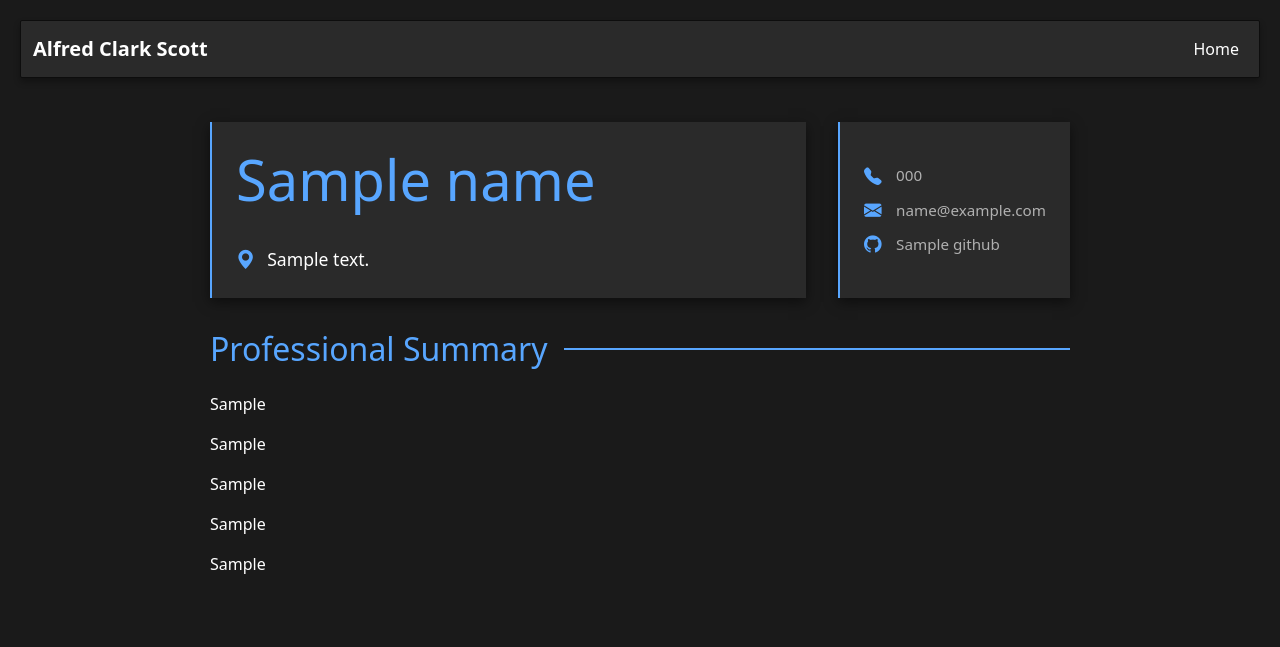
After one commit to alfred-c-scott/PortfolioSite, a FastAPI app: template app/templates/home.html in a window 1280 px wide. The commit adds this page. Shown: the top 647 px of the page. Run offline with FastAPI, Linux system fonts and the light colour scheme; the template is opened without the code that fills it: most values are stand-ins (such as "Sample title", 1, 10 or a date in 2020); parts of the project's set-up code (start-up, migrations or seed data) failed here and were passed over.

```diff
--- a/app/main.py
+++ b/app/main.py
@@ -1,12 +1,15 @@
 # app/main.py
 import os
-
 from fastapi import FastAPI
 from fastapi import Request
 from fastapi import status
 from fastapi.responses import HTMLResponse
 from fastapi.staticfiles import StaticFiles
 from fastapi.templating import Jinja2Templates
+
+from core import resume_data as r
+from core.config import settings
+
 app = FastAPI()
 
 templates = Jinja2Templates(directory="app/templates")
@@ -16,10 +19,17 @@ app.mount("/static", StaticFiles(directory="app/static"), name="static")
 os.makedirs("logs", exist_ok=True)
 
 @app.get('/')
-async def home(
-        request: Request) -> HTMLResponse:
+async def home(request: Request) -> HTMLResponse:
+    _context = dict()
+    _context['name'] = settings.name
+    _context['address'] = settings.address
+    _context['phone'] = settings.phone
+    _context['email'] = settings.email
+    _context['github'] = settings.github
+    _context['professional_summary'] = r.professional_summary
     return templates.TemplateResponse(
         request=request,
-        name="base.html",
+        context=_context,
+        name="home.html",
         status_code=status.HTTP_200_OK
     )
--- a/app/templates/base.html
+++ b/app/templates/base.html
@@ -11,7 +11,65 @@
 
     <!-- Bootstrap Icons -->
     <link href="https://cdn.jsdelivr.net/npm/bootstrap-icons@1.11.0/font/bootstrap-icons.css" rel="stylesheet">
+
+    <style>
+        body {
+            background-color: #1a1a1a;
+            color: #ffffff;
+        }
+
+        .navbar-dark {
+            background-color: #2a2a2a !important;
+            border: 1px solid #0d0d0d;
+            border-radius: 2px;
+            box-shadow: 0 4px 6px rgba(0, 0, 0, 0.3);
+            margin: 20px;
+        }
+
+        .navbar-brand, .nav-link {
+            color: #ffffff !important;
+        }
+
+        .nav-link:hover {
+            color: #58a6ff !important;
+        }
+
+        .content-container {
+            max-width: 900px;
+            margin: 0 auto;
+            padding: 0 20px;
+        }
+        {% block style %}
+        {% endblock %}
+    </style>
 </head>
 <body>
+    <!-- Navigation Bar -->
+    <nav class="navbar navbar-expand-lg navbar-dark bg-dark">
+        <div class="container-fluid">
+            <a class="navbar-brand" href="/">
+                <strong>Alfred Clark Scott</strong>
+            </a>
+            <button class="navbar-toggler" type="button" data-bs-toggle="collapse" data-bs-target="#navbarNav" aria-controls="navbarNav" aria-expanded="false" aria-label="Toggle navigation">
+                <span class="navbar-toggler-icon"></span>
+            </button>
+            <div class="collapse navbar-collapse" id="navbarNav">
+                <ul class="navbar-nav ms-auto">
+                    <li class="nav-item">
+                        <a class="nav-link" href="/">Home</a>
+                    </li>
+                    {% block nav_items %}{% endblock %}
+                </ul>
+            </div>
+        </div>
+    </nav>
 
+    <!-- Main Content -->
+    <main>
+        {% block body %}{% endblock %}
+    </main>
+
+    <!-- Bootstrap JS -->
+    <script src="https://cdn.jsdelivr.net/npm/bootstrap@5.3.3/dist/js/bootstrap.bundle.min.js"></script>
 </body>
+</html>
--- /dev/null
+++ b/app/templates/home.html
@@ -0,0 +1,192 @@
+<!-- app/templates/home.html -->
+{% extends "base.html" %}
+
+{% block style %}
+    .header-section {
+        display: flex;
+        justify-content: space-between;
+        align-items: stretch;
+        margin-bottom: 2rem;
+        gap: 2rem;
+    }
+
+    .name-address-container {
+        background-color: #2a2a2a;
+        border-left: 2px solid #58a6ff;
+        padding: 1.5rem;
+        box-shadow: 0 4px 12px rgba(0, 0, 0, 0.5);
+        display: flex;
+        flex-direction: column;
+        justify-content: center;
+        flex: 1;
+    }
+
+    @media (max-width: 768px) {
+        .header-section {
+            flex-direction: column;
+        }
+
+        .name-address-container {
+            flex: none;
+            width: 100%;
+        }
+
+        .contact-container {
+            width: 100% !important;
+        }
+    }
+
+    .name-address-section {
+        display: flex;
+        flex-direction: column;
+        justify-content: center;
+    }
+
+    .name-address-section h1 {
+        color: #58a6ff;
+    }
+
+    .address-display {
+        display: flex;
+        align-items: center;
+        gap: 0.75rem;
+        color: #ffffff;
+        font-size: 1.1rem;
+        margin-bottom: 0;
+    }
+
+    .address-display i {
+        color: #58a6ff;
+        font-size: 1.2rem;
+        flex-shrink: 0;
+    }
+
+    .contact-container {
+        background-color: #2a2a2a;
+        border-left: 2px solid #58a6ff;
+        padding: 1.5rem;
+        box-shadow: 0 4px 12px rgba(0, 0, 0, 0.5);
+        display: flex;
+        flex-direction: column;
+        justify-content: center;
+        width: fit-content;
+    }
+
+    .contact-info {
+        margin: 0;
+        display: flex;
+        flex-direction: column;
+    }
+
+    .contact-item {
+        display: flex;
+        align-items: center;
+        gap: 0.75rem;
+        color: #b0b0b0;
+        font-size: 0.95rem;
+        margin-bottom: 0.5rem;
+    }
+
+    .contact-item:last-child {
+        margin-bottom: 0;
+    }
+
+    .contact-item i {
+        color: #58a6ff;
+        font-size: 1.1rem;
+        flex-shrink: 0;
+        width: 20px;
+    }
+
+    .contact-item a {
+        color: #b0b0b0;
+        text-decoration: none;
+        transition: color 0.2s;
+    }
+
+    .contact-item a:hover {
+        color: #58a6ff;
+    }
+
+    .section-title {
+        display: flex;
+        align-items: center;
+        gap: 1rem;
+        margin-bottom: 1.5rem;
+    }
+
+    .section-title h2 {
+        margin: 0;
+        white-space: nowrap;
+        color: #58a6ff;
+    }
+
+    .section-title::after {
+        content: '';
+        flex: 1;
+        height: 2px;
+        background-color: #58a6ff;
+    }
+{% endblock %}
+
+{% block body %}
+<div class="content-container py-4">
+    <div class="header-section">
+        <!-- Name and Address Container -->
+        <div class="name-address-container">
+            <div class="name-address-section">
+                <!-- Name -->
+                <div class="mb-4">
+                    <h1 class="display-4">{{ name }}</h1>
+                </div>
+
+                <!-- Address -->
+                <div class="address-display">
+                    <i class="bi bi-geo-alt-fill"></i>
+                    <span>{{ address }}</span>
+                </div>
+            </div>
+        </div>
+
+        <!-- Contact Info -->
+        <div class="contact-container">
+        <div class="contact-info">
+            <div class="contact-item">
+                <i class="bi bi-telephone-fill"></i>
+                <span>{{ phone }}</span>
+            </div>
+            <div class="contact-item">
+                <i class="bi bi-envelope-fill"></i>
+                <a href="mailto:{{ email }}">{{ email }}</a>
+            </div>
+            <div class="contact-item">
+                <i class="bi bi-github"></i>
+                <a href="https://{{ github }}" target="_blank" rel="noopener noreferrer">{{ github }}</a>
+            </div>
+        </div>
+        </div>
+    </div>
+    <!-- Professional Summary -->
+    <div class="mb-5">
+        <div class="section-title">
+            <h2>Professional Summary</h2>
+        </div>
+        <div class="professional-summary">
+            {% if professional_summary.paragraph_1 %}
+            <p class="mb-3">{{ professional_summary.paragraph_1 }}</p>
+            {% endif %}
+            {% if professional_summary.paragraph_2 %}
+            <p class="mb-3">{{ professional_summary.paragraph_2 }}</p>
+            {% endif %}
+            {% if professional_summary.paragraph_3 %}
+            <p class="mb-3">{{ professional_summary.paragraph_3 }}</p>
+            {% endif %}
+            {% if professional_summary.paragraph_4 %}
+            <p class="mb-3">{{ professional_summary.paragraph_4 }}</p>
+            {% endif %}
+            {% if professional_summary.paragraph_5 %}
+            <p class="mb-3">{{ professional_summary.paragraph_5 }}</p>
+            {% endif %}
+        </div>
+    </div>
+{% endblock %}
--- /dev/null
+++ b/core/resume_data.py
@@ -0,0 +1,26 @@
+name = "Alfred Clark Scott"
+address = "Lexington, KY 40508"
+phone = "(859) 433-6773"
+email = "alfred.scott@protonmail.com"
+github = "github.com/alfred-c-scott"
+site = "power-lab.xyz"
+professional_summary = {
+    "paragraph_1": "Skilled and versatile engineer, programmer and electronics technician with more than 20 years of experience spanning power distribution\
+        engineering, renewable energy field operations, military weapon systems electronics technician, and software development. Expertise in\
+        hydraulic and pneumatic systems and component-level troubleshooting of electrical circuits, with a strong track record of safe, methodical\
+        diagnostics in complex, high-risk environments. Proven ability to interpret complex wiring diagrams, relay logic, and technical\
+        documentation to identify root cause, implement durable corrective actions, and document results for compliance and repeatability.",
+    "paragraph_2": "Power Distribution Engineer at Kentucky Utilities (LG&E), supported the reliability and safety of high voltage residential and commercial distribution\
+        systems through redundant designs, field coordination, and technical analysis—helping ensure reliable service delivery and rapid\
+        restoration when outages occurred.",
+    "paragraph_3": "As a Solar Installer/Maintenance Technician, performed installation support, commissioning, troubleshooting, and preventative\
+        maintenance for networked high capacity photovoltaic systems, inverters, electrical interconnects, and associated power monitoring and\
+        control systems, ensuring system performance and adherence to safety standards.",
+    "paragraph_4": "During Operation Enduring Freedom served as Electronics Technician (CIWS) in the U.S. Navy, diagnosed and repaired intricate\
+        electronic and electromechanical systems under high-tempo operational conditions, maintaining readiness through disciplined\
+        maintenance practices and detailed documentation. which required a strong understanding of PLCs, robotics, servos, steppers, as well\
+        as 60Hz->400Hz power converters and high power amplifiers such as klystrons and magnetrons.",
+    "paragraph_5": "Additionally, novice level expertise in microcontroller development and embedded programming on ESP32 and STM32 platforms,\
+        integrating various sensors and communication protocols over UART, SPI, and I2C interfaces, and validating performance through unit\
+        testing and troubleshooting."
+}
```
Also changed, not shown: core/config.py (added, +18 -0 lines), 2 other files.
